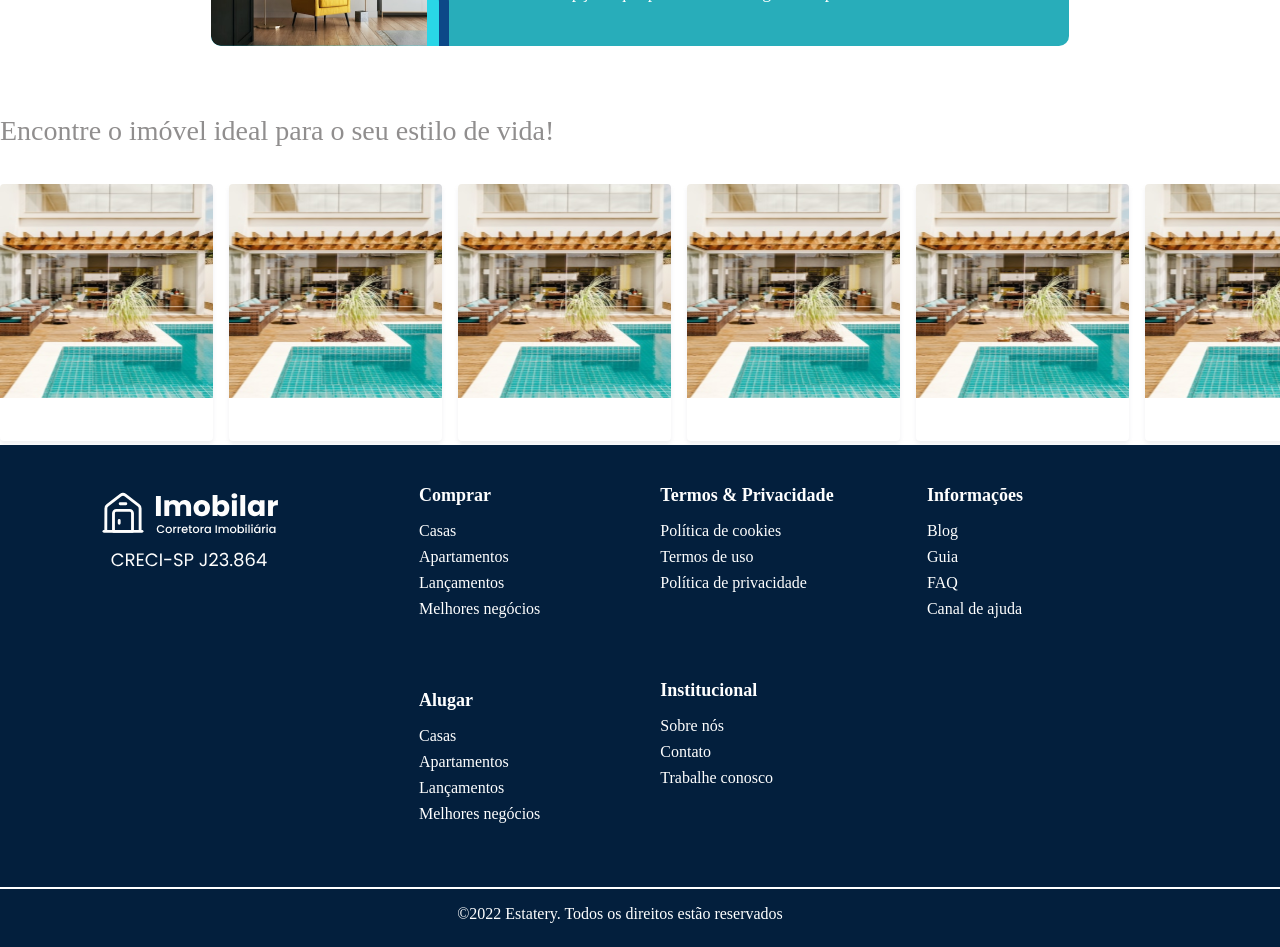
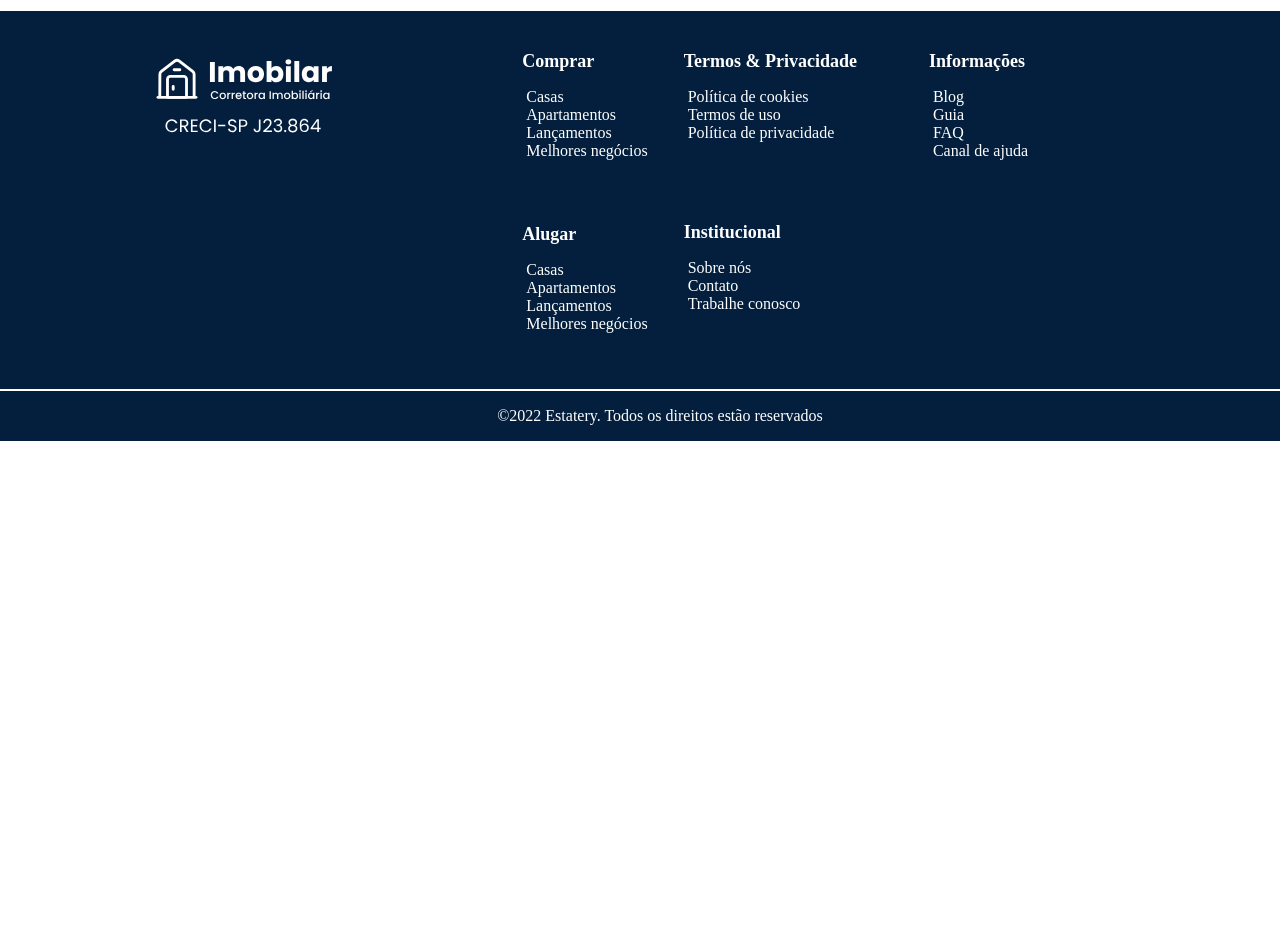
Before and after one commit to deboraCs26/desafio-taqtile-debora, a React (Create React App) app: page / in a window 1280 px wide. Shown: the part 940-1887 px from the top of the page. After the commit the page ends 1381 px from the top, so only its background shows below. Built offline with nearby package versions, Linux system fonts and the light colour scheme.

Commit message:
footer correction spacing and div removal

```diff
--- a/src/App.tsx
+++ b/src/App.tsx
@@ -14,11 +14,9 @@ export default function App() {
   return (
 
     <div>
-      <div className='App'>
+      <div>
         <Hero />
       </div>
-
-      <Banner />
 
       <H2>Encontre o imóvel ideal para o seu estilo de vida!</H2>
       <CategoryCarousel>
@@ -61,7 +59,9 @@ export default function App() {
 
       </CategoryCarousel>
 
-      <Footer/>
+      <Banner />
+
+      <Footer />
     </div>
   );
 };
--- /dev/null
+++ b/src/style/footer/footer-session.tsx
@@ -0,0 +1,24 @@
+import React from "react";
+import './style.css';
+import { Body2 } from "../typography/body2";
+import { H3 } from "../typography/h3";
+
+interface FooterSessionProps {
+  title?: string;
+  items: string[];
+};
+
+export const FooterSession = ({ title, items }: FooterSessionProps) => {
+  return (
+    <div className="footer-session">
+      <H3>{title}</H3>
+      <ul>
+        {items.map((item, index) => (
+          <li key={index}>
+            <Body2 weight="regular">{item}</Body2>
+          </li>
+        ))}
+      </ul>
+    </div>
+  );
+};
--- a/src/style/footer/footer.tsx
+++ /dev/null
@@ -1,26 +0,0 @@
-import React from "react";
-import './style.css';
-import { Body2 } from "../typography/body2";
-import { H3 } from "../typography/h3";
-
-interface FooterBlockProps {
-  title?: string;
-  items: string[];
-};
-
-export const FooterBlock = ({ title, items }: FooterBlockProps) => {
-  return (
-    <div className="footer-block">
-      <div className="title">
-        <H3>{title}</H3>
-      </div>
-      <ul>
-        <Body2 weight="regular">
-          {items.map((item, index) => (
-            <li key={index}>{item}</li>
-          ))}
-        </Body2>
-      </ul>
-    </div>
-  );
-};
--- a/src/style/footer/index.tsx
+++ b/src/style/footer/index.tsx
@@ -1,35 +1,40 @@
 import React from "react";
 import './style.css';
 import logo from './image/LOGO.svg'
-import { FooterBlock } from "./footer";
+import { FooterSession } from "./footer-session";
 import { Separator } from "../separator/separator";
+import { colors } from "../colors";
 
+const styleFooter = {
+  background: colors.brand.primaryXDark,
+}
 export const Footer = () => (
 
-  <footer>
-    <div  className="footer-container">
+  <footer style={styleFooter}>
+    <div className="footer-container">
+
       <div className="logo-container">
         <img src={logo} alt="logo" />
       </div>
-      <div className="itens-container">
-      <div>
-        <FooterBlock
+
+      <div className="items-container">
+        <div className="items-column">
+          <FooterSession
             title="Comprar"
             items={['Casas', 'Apartamentos', 'Lançamentos', 'Melhores negócios']}
           />
           <Separator size="large" />
           <Separator size="large" />
           <Separator size="large" />
-        <div>
-          <FooterBlock
+
+          <FooterSession
             title="Alugar"
             items={['Casas', 'Apartamentos', 'Lançamentos', 'Melhores negócios']}
           />
         </div>
-      </div>
 
-      <div>
-        <FooterBlock
+        <div className="items-column">
+          <FooterSession
             title="Termos & Privacidade"
             items={['Política de cookies', 'Termos de uso', 'Política de privacidade']}
           />
@@ -37,26 +42,22 @@ export const Footer = () => (
           <Separator size="large" />
           <Separator size="large" />
           <Separator size="large" />
-        <div>
-          <FooterBlock
+
+          <FooterSession
             title="Institucional"
             items={['Sobre nós', 'Contato', 'Trabalhe conosco']}
           />
         </div>
-      </div>
 
-      <div>
-        <FooterBlock
+        <FooterSession
           title="Informações"
           items={['Blog', 'Guia', 'FAQ', 'Canal de ajuda']}
         />
       </div>
     </div>
 
-    </div>
-    <Separator size="small"/>
-    <div className="rodape">
-      <FooterBlock items={['©2022 Estatery. Todos os direitos estão reservados']} />
+    <div className="copyright-container" style={styleFooter}>
+      <FooterSession items={['©2022 Estatery. Todos os direitos estão reservados']} />
     </div>
   </footer>
 );
--- a/src/style/footer/style.css
+++ b/src/style/footer/style.css
@@ -1,29 +1,21 @@
 .footer-container {
   display: flex;
   padding: 40px 0;
-  background: #031f3d;
+  justify-content: space-evenly;
 }
-.itens-container{
+.footer-session > H3 {
+  padding-inline: 36px;
+}
+.items-container {
   display: flex;
-  justify-content: center;
-  padding-left: 100px;
+  width: 50%;
 }
-.title {
-  padding: 0 40px;
-}
-.logo-container {
-  padding-left: 100px;
-}
-.footer-block ul {
+.footer-session ul {
   list-style-type: none;
 }
-.footer-block li {
-  padding-bottom: 8px;
-  padding-right: 80px;
-}
-.rodape {
+.copyright-container {
   display: flex;
   justify-content: center;
   text-align: center;
-  background: #031f3d;
+  border-top: 2px solid #ffffff;
 }
--- a/src/style/form/form.tsx
+++ b/src/style/form/form.tsx
@@ -4,7 +4,7 @@ import { FontAwesomeIcon } from '@fortawesome/react-fontawesome';
 import { faExclamationTriangle } from '@fortawesome/free-solid-svg-icons';
 import { IconDefinition } from '@fortawesome/free-solid-svg-icons';
 import { colors } from '../colors';
-import { Label } from '../typography/LargeLabel';
+import { Label } from '../typography/large-label';
 import { Caption } from '../typography/caption';
 
 interface FormProps {
--- a/src/style/hero-section/index.tsx
+++ b/src/style/hero-section/index.tsx
@@ -5,7 +5,7 @@ import { faSearch } from '@fortawesome/free-solid-svg-icons';
 import { Display } from '../typography/display';
 import { Body1 } from '../typography/body1';
 import { Button } from '../button/button';
-import { Label } from '../typography/LargeLabel';
+import { Label } from '../typography/large-label';
 import { Separator } from '../separator/separator';
 
 export const Hero = () => {
--- a/src/style/separator/separator.tsx
+++ b/src/style/separator/separator.tsx
@@ -7,7 +7,7 @@ interface SeparatorProps {
 
 export const Separator = ({ size, horizontal }: SeparatorProps) => {
   const dimension = horizontal ? 'width' : 'height';
-  const height = size === 'small' ? '2px' : size === 'large' ? '16px' : '24px';
+  const height = size === 'small' ? '8px' : size === 'large' ? '16px' : '24px';
 
   return <div style={{ [dimension]: height }} />;
 };
--- a/src/style/typography/h3.tsx
+++ b/src/style/typography/h3.tsx
@@ -6,7 +6,6 @@ interface H3Props {
   weight?: "regular" | "bold";
   color?: "dark" | "white";
 };
-
 
 export const H3 = ({ children, color}: H3Props) => {
   return (
--- a/src/style/visiting-card/visiting-card.tsx
+++ b/src/style/visiting-card/visiting-card.tsx
@@ -9,7 +9,7 @@ import { Body2 } from '../typography/body2';
 import { Caption } from '../typography/caption';
 import { Price } from '../typography/medium-price';
 import { ContainerCard } from '../card-container/card-container';
-import { Label } from '../typography/LargeLabel';
+import { Label } from '../typography/large-label';
 import { Button } from '../button/button';
 import { H3 } from '../typography/h3';
 import { colors } from '../colors';
```
Also changed, not shown: src/style/typography/large-label.tsx (renamed from src/style/typography/LargeLabel.tsx). Lines whose indentation alone changed are shown as unchanged.
